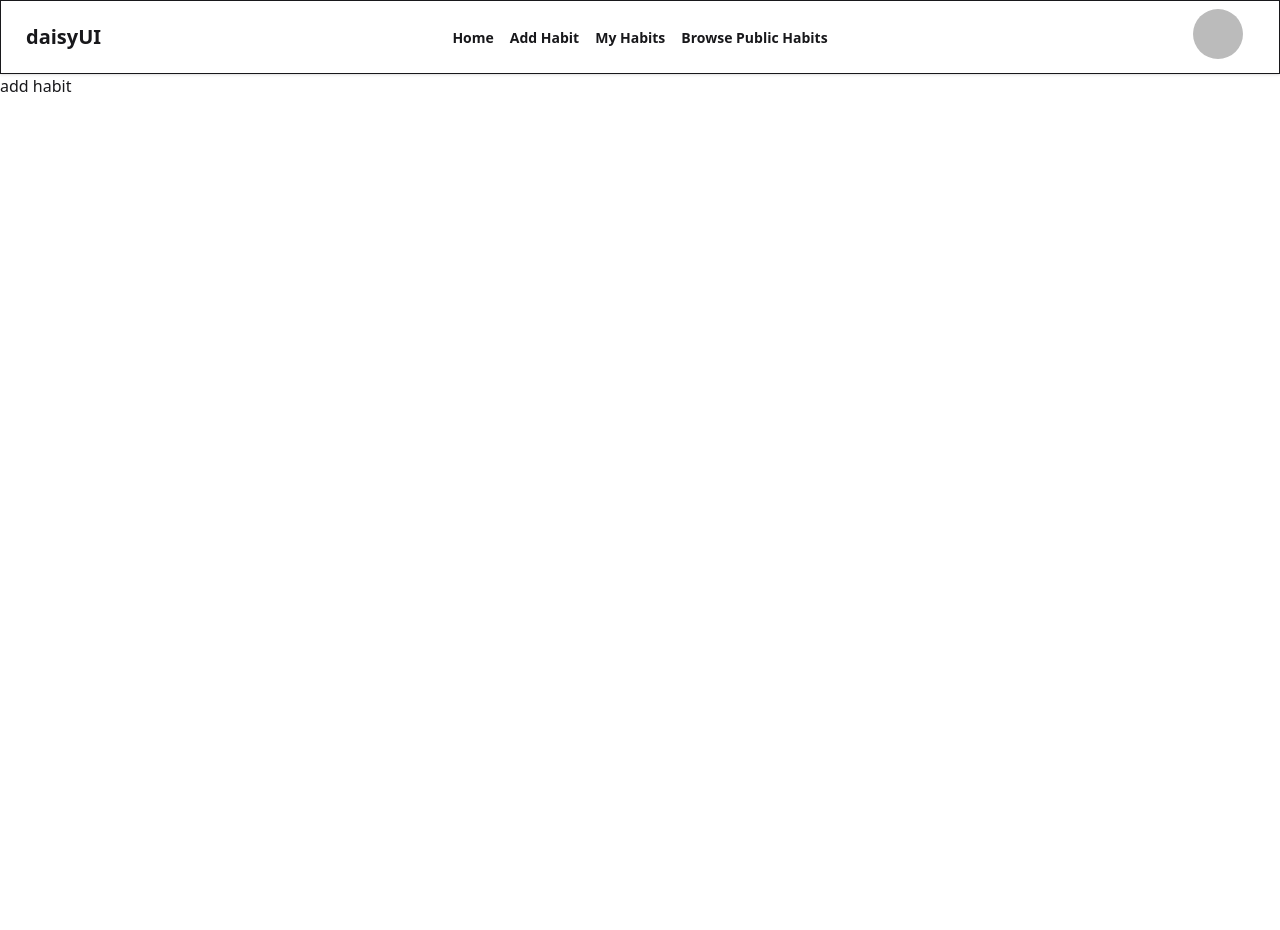
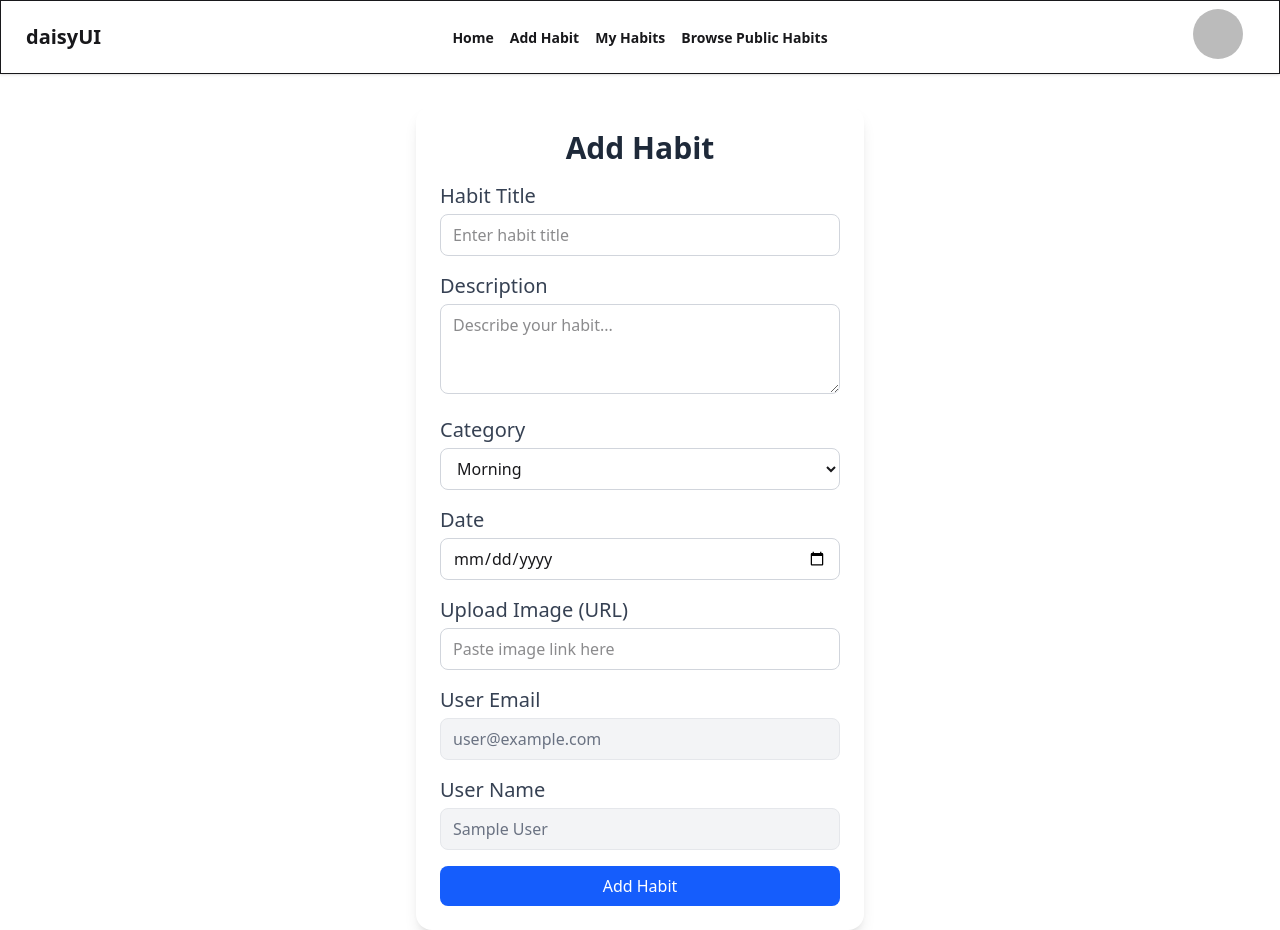
Before and after one commit to ziam8415/assignment-10-habit-tracker-clint, a React (Vite) app: page /addHabit in a window 1280 px wide. Before the commit the page ends 800 px from the top, so only its background shows below. Built offline with nearby package versions, Linux system fonts and the light colour scheme; no server answers; sample sign-in values are in the browser's storage.

Commit message:
added add habit page

```diff
--- a/package.json
+++ b/package.json
@@ -17,6 +17,7 @@
     "react-dom": "^19.1.1",
     "react-hot-toast": "^2.6.0",
     "react-router": "^7.9.5",
+    "sweetalert2": "^11.26.3",
     "tailwindcss": "^4.1.17"
   },
   "devDependencies": {
--- a/src/Page/AddHabit.jsx
+++ b/src/Page/AddHabit.jsx
@@ -1,9 +1,171 @@
-import React from "react";
+import React, { use } from "react";
+import { AuthContext } from "../context/AuthContext";
+import Swal from "sweetalert2";
 
 const AddHabit = () => {
+  const { user } = use(AuthContext);
+  //console.log(user);
+
+  const handleSubmit = (e) => {
+    e.preventDefault();
+    const title = e.target.title.value;
+    const description = e.target.description.value;
+    const category = e.target.category.value;
+    const date = e.target.date.value;
+    const image = e.target.imageUrl.value;
+    const creatorName = user.displayName;
+    const creatorEmail = user.email;
+
+    const habit = {
+      title,
+      description,
+      category,
+      date,
+      image,
+      creatorName,
+      creatorEmail,
+    };
+
+    console.log(habit);
+
+    fetch("http://localhost:3000/addHabit", {
+      method: "POST",
+      headers: {
+        "content-type": "application/json",
+      },
+      body: JSON.stringify(habit),
+    })
+      .then((res) => res.json())
+      .then((data) => {
+        console.log(data);
+        if (data.insertedId) {
+          Swal.fire({
+            position: "center",
+            icon: "success",
+            title: "Your habit has been added.",
+            showConfirmButton: false,
+            timer: 1500,
+          });
+          e.target.reset();
+        }
+      });
+  };
+
+  //https://i.ibb.co.com/ksGv7L4m/download-14.jpg
+  //https://i.ibb.co.com/ksGv7L4m/download-14.jpg
+  //https://i.ibb.co.com/1tJkmKtq/download-16.jpg
+
   return (
-    <div>
-      <h1>add habit</h1>
+    <div className="max-w-md mx-auto bg-white shadow-lg rounded-2xl p-6 mt-8">
+      <h2 className="text-3xl font-semibold mb-4 text-center text-gray-800">
+        Add Habit
+      </h2>
+      <form onSubmit={handleSubmit} className="space-y-4">
+        {/* Habit Title */}
+        <div>
+          <label className="block text-xl font-medium text-gray-700 mb-1">
+            Habit Title
+          </label>
+          <input
+            type="text"
+            name="title"
+            placeholder="Enter habit title"
+            className="w-full border border-gray-300 rounded-lg px-3 py-2 focus:outline-none focus:ring focus:ring-blue-300"
+            required
+          />
+        </div>
+
+        {/* Description */}
+        <div>
+          <label className="block text-xl font-medium text-gray-700 mb-1">
+            Description
+          </label>
+          <textarea
+            name="description"
+            placeholder="Describe your habit..."
+            rows="3"
+            className="w-full border border-gray-300 rounded-lg px-3 py-2 focus:outline-none focus:ring focus:ring-blue-300"
+          />
+        </div>
+
+        {/* Category */}
+        <div>
+          <label className="block text-xl font-medium text-gray-700 mb-1">
+            Category
+          </label>
+          <select
+            name="category"
+            className="w-full border border-gray-300 rounded-lg px-3 py-2 focus:outline-none focus:ring focus:ring-blue-300"
+          >
+            <option>Morning</option>
+            <option>Work</option>
+            <option>Fitness</option>
+            <option>Evening</option>
+            <option>Study</option>
+          </select>
+        </div>
+
+        {/* Reminder Time */}
+        <div>
+          <label className="block text-xl font-medium text-gray-700 mb-1">
+            Date
+          </label>
+          <input
+            type="date"
+            name="date"
+            className="w-full border border-gray-300 rounded-lg px-3 py-2 focus:outline-none focus:ring focus:ring-blue-300"
+          />
+        </div>
+
+        {/* Upload Image URL */}
+        <div>
+          <label className="block text-xl font-medium text-gray-700 mb-1">
+            Upload Image (URL)
+          </label>
+          <input
+            type="url"
+            name="imageUrl"
+            placeholder="Paste image link here"
+            className="w-full border border-gray-300 rounded-lg px-3 py-2 focus:outline-none focus:ring focus:ring-blue-300"
+          />
+        </div>
+
+        {/* User Email  */}
+        <div>
+          <label className="block text-xl font-medium text-gray-700 mb-1">
+            User Email
+          </label>
+          <input
+            type="email"
+            name="email"
+            value={user.email}
+            readOnly
+            className="w-full border border-gray-200 bg-gray-100 rounded-lg px-3 py-2 text-gray-500 cursor-not-allowed"
+          />
+        </div>
+
+        {/* User Name */}
+        <div>
+          <label className="block text-xl font-medium text-gray-700 mb-1">
+            User Name
+          </label>
+          <input
+            type="text"
+            name="name"
+            value={user.displayName}
+            readOnly
+            className="w-full border border-gray-200 bg-gray-100 rounded-lg px-3 py-2 text-gray-500 cursor-not-allowed"
+          />
+        </div>
+
+        {/* Submit Button */}
+        <button
+          type="submit"
+          className="w-full bg-blue-600 text-white py-2 rounded-lg hover:bg-blue-700 transition"
+        >
+          Add Habit
+        </button>
+      </form>
     </div>
   );
 };
```
Also changed, not shown: 1 other file (tests, documents, lock files or other folders).
